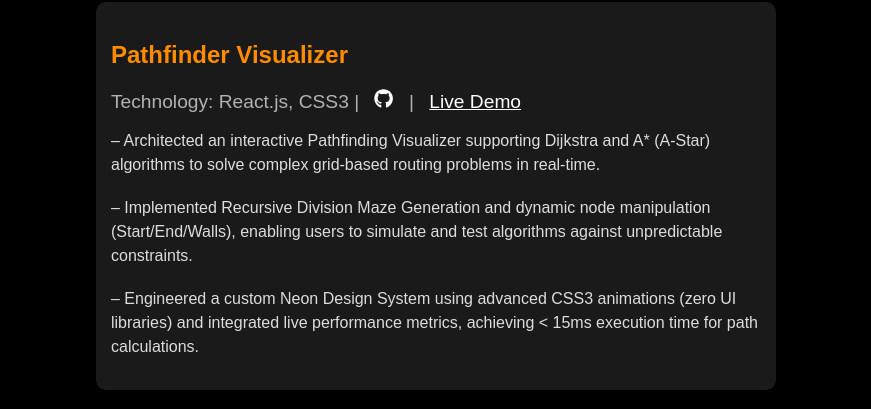
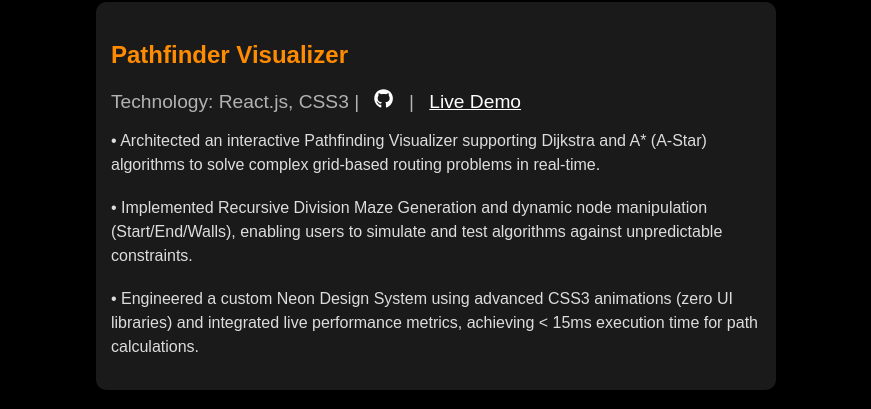
Before and after one commit to Aarnav-JP/Portfolio, a React (Create React App) app: page / in a window 1280 px wide. Shown: the part 5260-5669 px from the top of the page, without its empty margins (204-1075 px from the left). Built offline with nearby package versions, Linux system fonts and the light colour scheme.

Commit message:
Content: Standardize Pathfinder project description bullets

```diff
--- a/src/pages/Projects.js
+++ b/src/pages/Projects.js
@@ -124,13 +124,13 @@ const Projects = () => {
         </a> | <a href="https://path-finder-red.vercel.app/" target="_blank" rel="noopener noreferrer" style={{ color: "#ffffff", margin: '10px' }}>Live Demo</a>
         </ProjectSubtitle>
         <ProjectDescription>
-          – Architected an interactive Pathfinding Visualizer supporting Dijkstra and A* (A-Star) algorithms to solve
+          • Architected an interactive Pathfinding Visualizer supporting Dijkstra and A* (A-Star) algorithms to solve
           complex grid-based routing problems in real-time.
           <p></p>
-          – Implemented Recursive Division Maze Generation and dynamic node manipulation (Start/End/Walls),
+          • Implemented Recursive Division Maze Generation and dynamic node manipulation (Start/End/Walls),
           enabling users to simulate and test algorithms against unpredictable constraints.
           <p></p>
-          – Engineered a custom Neon Design System using advanced CSS3 animations (zero UI libraries) and integrated
+          • Engineered a custom Neon Design System using advanced CSS3 animations (zero UI libraries) and integrated
           live performance metrics, achieving &lt; 15ms execution time for path calculations.
         </ProjectDescription>
       </ProjectCard>
```
